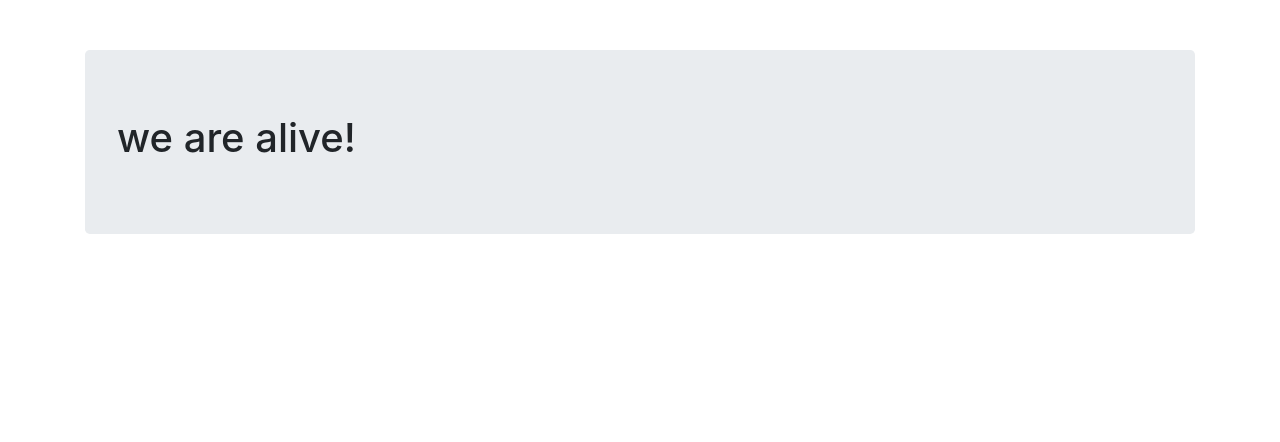
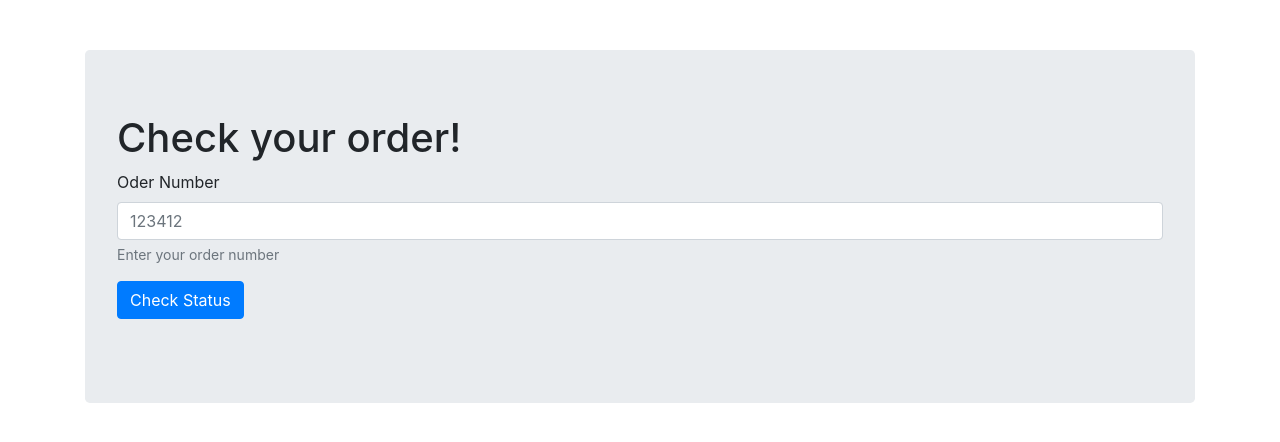
Before and after one commit to katekosm/cse341_restaurant_app, a website: page views/index.html in a window 1280 px wide. Drawn offline with nearby package versions, Linux system fonts and the light colour scheme.

Commit message:
Creates check order page

```diff
--- a/views/index.html
+++ b/views/index.html
@@ -2,8 +2,8 @@
 <html lang="en">
 <head>
   <meta charset="UTF-8">
-  <title>Sample Site</title>
-  <link rel="stylesheet" href="https://stackpath.bootstrapcdn.com/bootstrap/4.3.1/css/bootstrap.min.css" integrity="sha384-ggOyR0iXCbMQv3Xipma34MD+dH/1fQ784/j6cY/iJTQUOhcWr7x9JvoRxT2MZw1T" crossorigin="anonymous">
+  <title>My Restaurant App</title>
+  <link rel="stylesheet" href="https://cdn.jsdelivr.net/npm/bootstrap@4.6.2/dist/css/bootstrap.min.css" integrity="sha384-xOolHFLEh07PJGoPkLv1IbcEPTNtaed2xpHsD9ESMhqIYd0nLMwNLD69Npy4HI+N" crossorigin="anonymous">
   <style>
     body { padding-top: 50px; }
   </style>
@@ -12,9 +12,56 @@
 
   <div class="container">
     <div class="jumbotron">
-      <h1>we are alive!</h1>
+      <h1>Check your order!</h1>
+      <form onsubmit="return false;">
+        <div class="form-group">
+          <label for="orderId">Oder Number</label>
+          <input type="text" class="form-control" id="orderId" aria-describedby="orderId" placeholder="123412" required>
+          <small id="orderId" class="form-text text-muted">Enter your order number</small>
+        </div>
+        <button onclick="orderStatus()" class="btn btn-primary">Check Status</button>
+
+
+      </form>
+      <div style="margin-top: 20px;">
+
+        <div id="statusContainer">
+            <h1><span id="currentStatus"></span></h1>
+        </div>
+
+</div>
     </div>
   </div>
 
+  <script src="https://cdn.jsdelivr.net/npm/jquery@3.5.1/dist/jquery.slim.min.js" integrity="sha384-DfXdz2htPH0lsSSs5nCTpuj/zy4C+OGpamoFVy38MVBnE+IbbVYUew+OrCXaRkfj" crossorigin="anonymous"></script>
+<script src="https://cdn.jsdelivr.net/npm/bootstrap@4.6.2/dist/js/bootstrap.bundle.min.js" integrity="sha384-Fy6S3B9q64WdZWQUiU+q4/2Lc9npb8tCaSX9FK7E8HnRr0Jz8D6OP9dO5Vg3Q9ct" crossorigin="anonymous"></script>
+
+  <script>
+    const orderStatus = async () => {
+        let orderId = document.querySelector('#orderId').value;
+        const currentStatus = document.querySelector('#currentStatus');
+        const showStatus = document.querySelector('#statusContainer');
+        const url = window.location.href;
+
+        if(orderId == '') {
+            currentStatus.textContent="That is not a valid order ID";
+            return
+        }
+
+
+        const response = await fetch(url + 'orders/' + orderId);
+
+        if (!response.ok) {
+            currentStatus.textContent="That is not a valid order ID";
+            return
+          }
+
+        const myJson = await response.json(); //extract JSON from the http response
+
+        currentStatus.textContent='The order status is: ' + myJson.shippingStatus;
+
+      }
+  </script>
+
 </body>
 </html>
```
